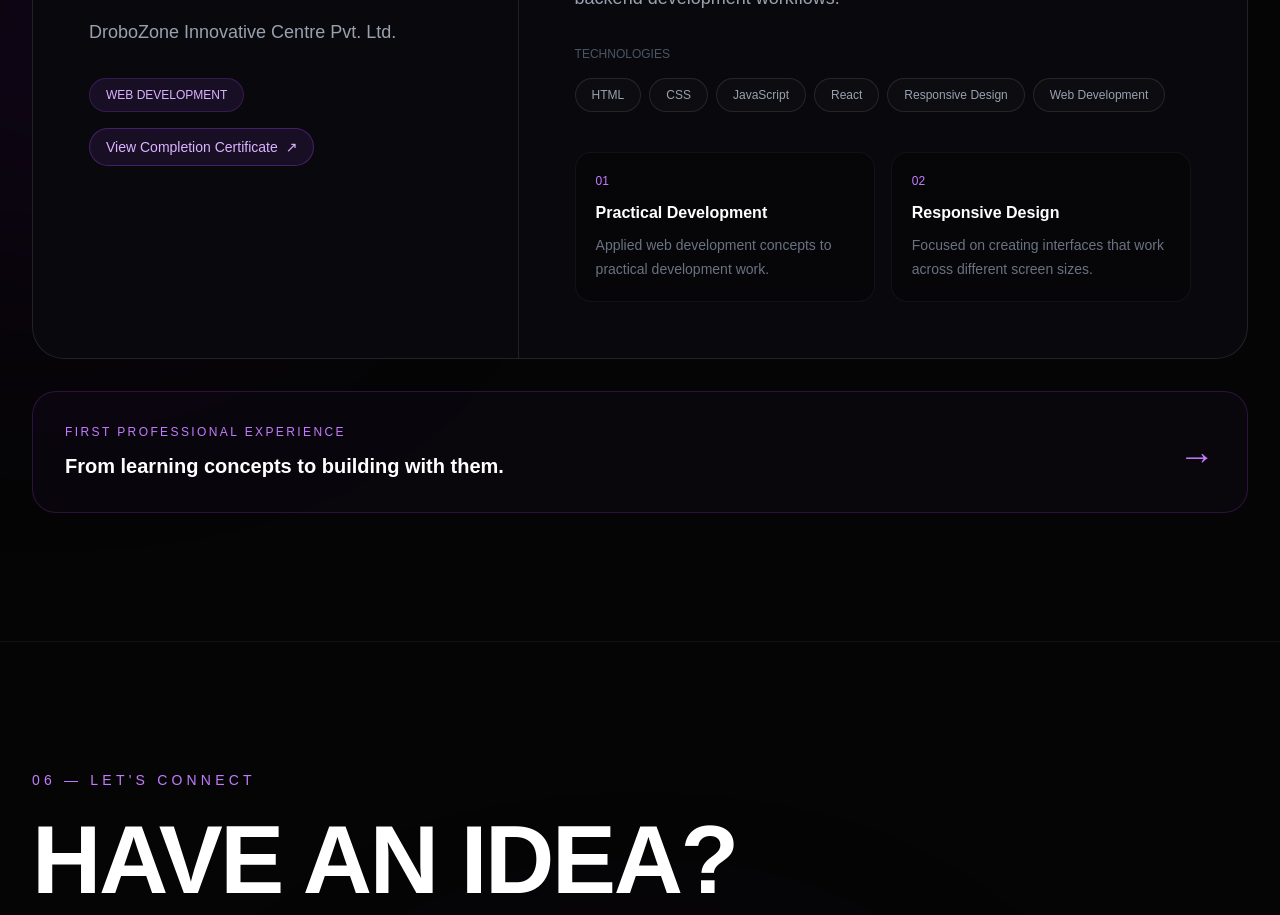
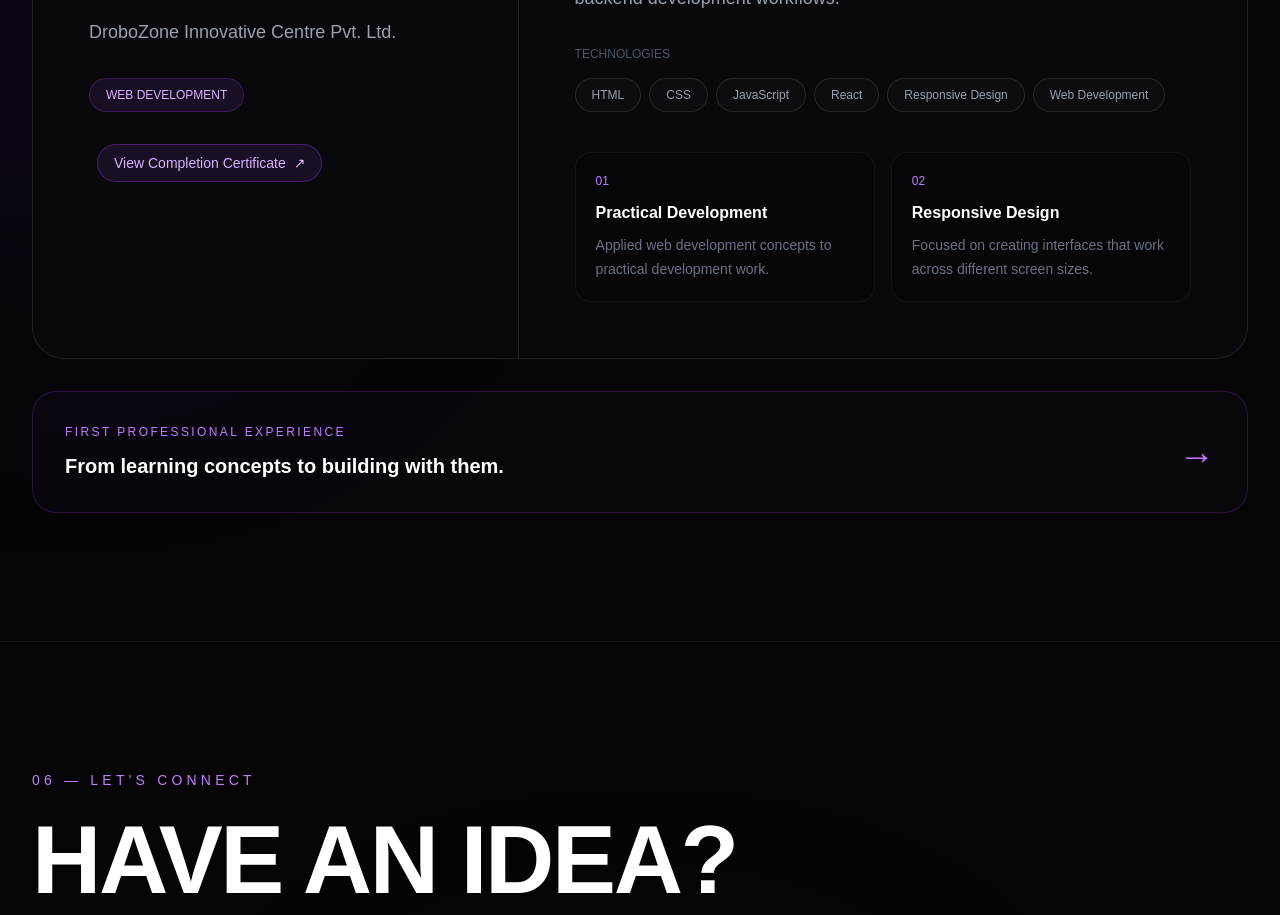
Before and after one commit to ambasthashreya08-commits/shreya-portfolio, a Next.js app: page / in a window 1280 px wide. Shown: the part 9140-10055 px from the top of the page. Built offline with nearby package versions, Linux system fonts and the light colour scheme.

Commit message:
Fix view certificate button size

```diff
--- a/app/page.tsx
+++ b/app/page.tsx
@@ -1642,7 +1642,7 @@ export default function Home() {
   href="/drobozone-certificate.pdf"
   target="_blank"
   rel="noopener noreferrer"
-  className="mt-4 inline-flex items-center gap-2 rounded-full border border-purple-500/30 bg-purple-500/10 px-4 py-2 text-sm font-medium text-purple-300 transition-all duration-300 hover:border-purple-400/60 hover:bg-purple-500/20 hover:text-white"
+  className="mt-8 ml-2 inline-flex items-center justify-center gap-2 rounded-full border border-purple-500/30 bg-purple-500/10 px-4 py-2 text-sm font-medium text-purple-300 transition-all duration-300 hover:border-purple-400/60 hover:bg-purple-500/20 hover:text-white"
 >
   View Completion Certificate
   <span aria-hidden="true">↗</span>
```
